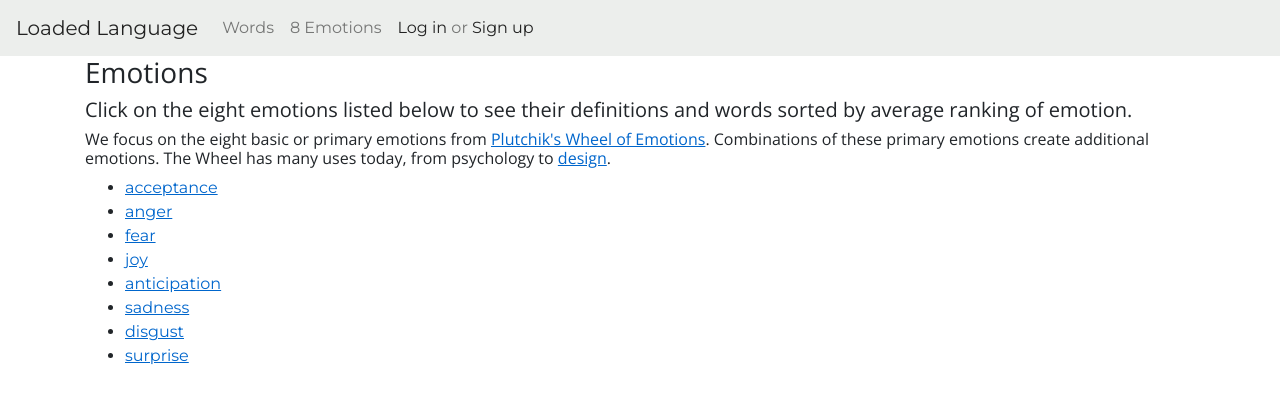
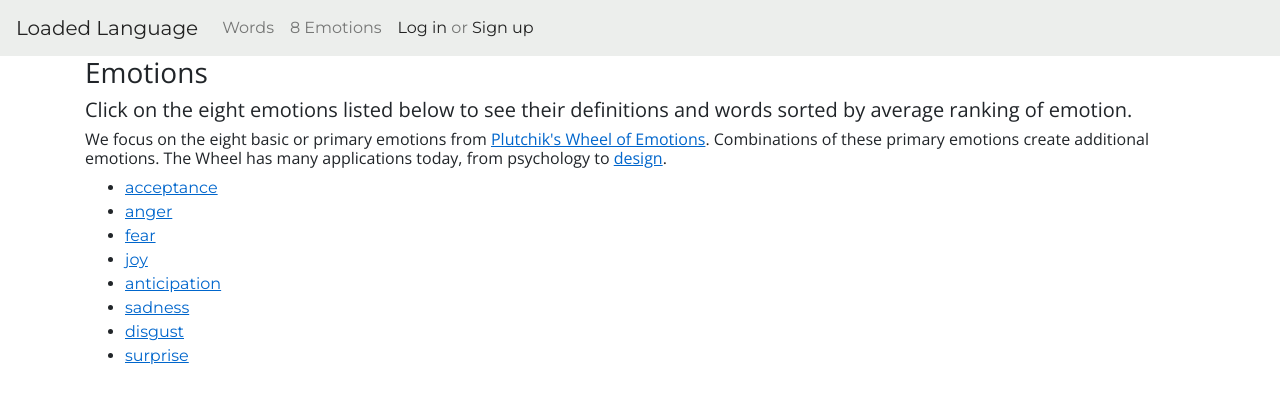
Before and after one commit to sewphl/loaded_language_heroku, a Rails app: page /feelings in a window 1280 px wide. Shown: the top 404 px of the page. Run offline with Rails 7, Linux system fonts and the light colour scheme; data comes from the database, SQL or seed files in the repository; some libraries are stand-ins or nearby versions.

Commit message:
update feelings index text

```diff
--- a/app/views/feelings/index.html.erb
+++ b/app/views/feelings/index.html.erb
@@ -1,7 +1,7 @@
 <h3>Emotions</h3>
 <h5>Click on the eight emotions listed below to see their definitions and words sorted by average ranking of emotion.</h5>
 <h6>We focus on the eight basic or primary emotions from <a href="https://en.wikipedia.org/wiki/Contrasting_and_categorization_of_emotions#Plutchik.27s_wheel_of_emotions">
-Plutchik's Wheel of Emotions</a>. Combinations of these primary emotions create additional emotions. The Wheel has many uses today, from psychology to <a href="https://www.interaction-design.org/literature/article/putting-some-emotion-into-your-design-plutchik-s-wheel-of-emotions">design</a>.</h6>
+Plutchik's Wheel of Emotions</a>. Combinations of these primary emotions create additional emotions. The Wheel has many applications today, from psychology to <a href="https://www.interaction-design.org/literature/article/putting-some-emotion-into-your-design-plutchik-s-wheel-of-emotions">design</a>.</h6>
 
 <ul class="unorderedlist">
 <% @feelings.each do |f| %>
```
